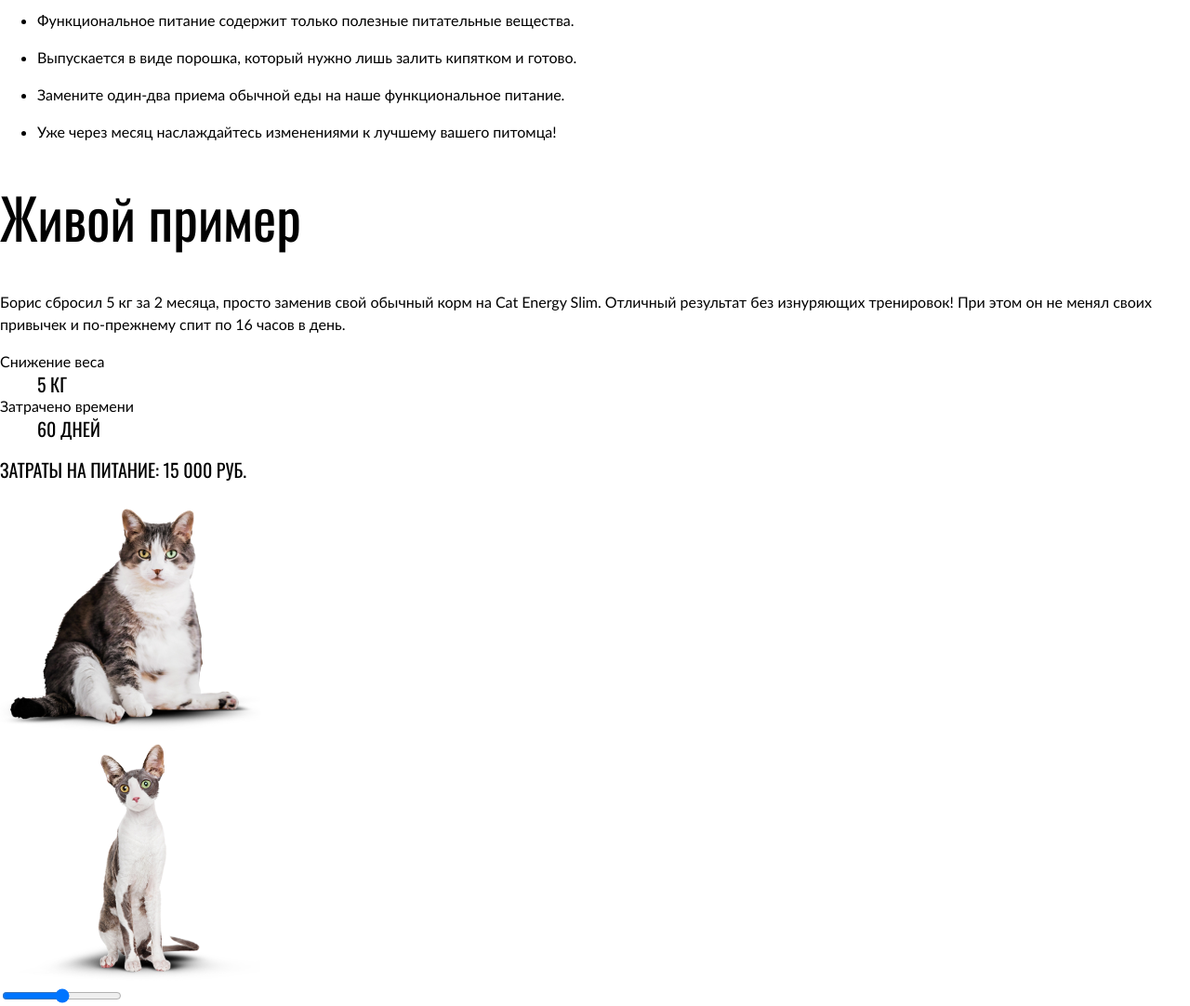
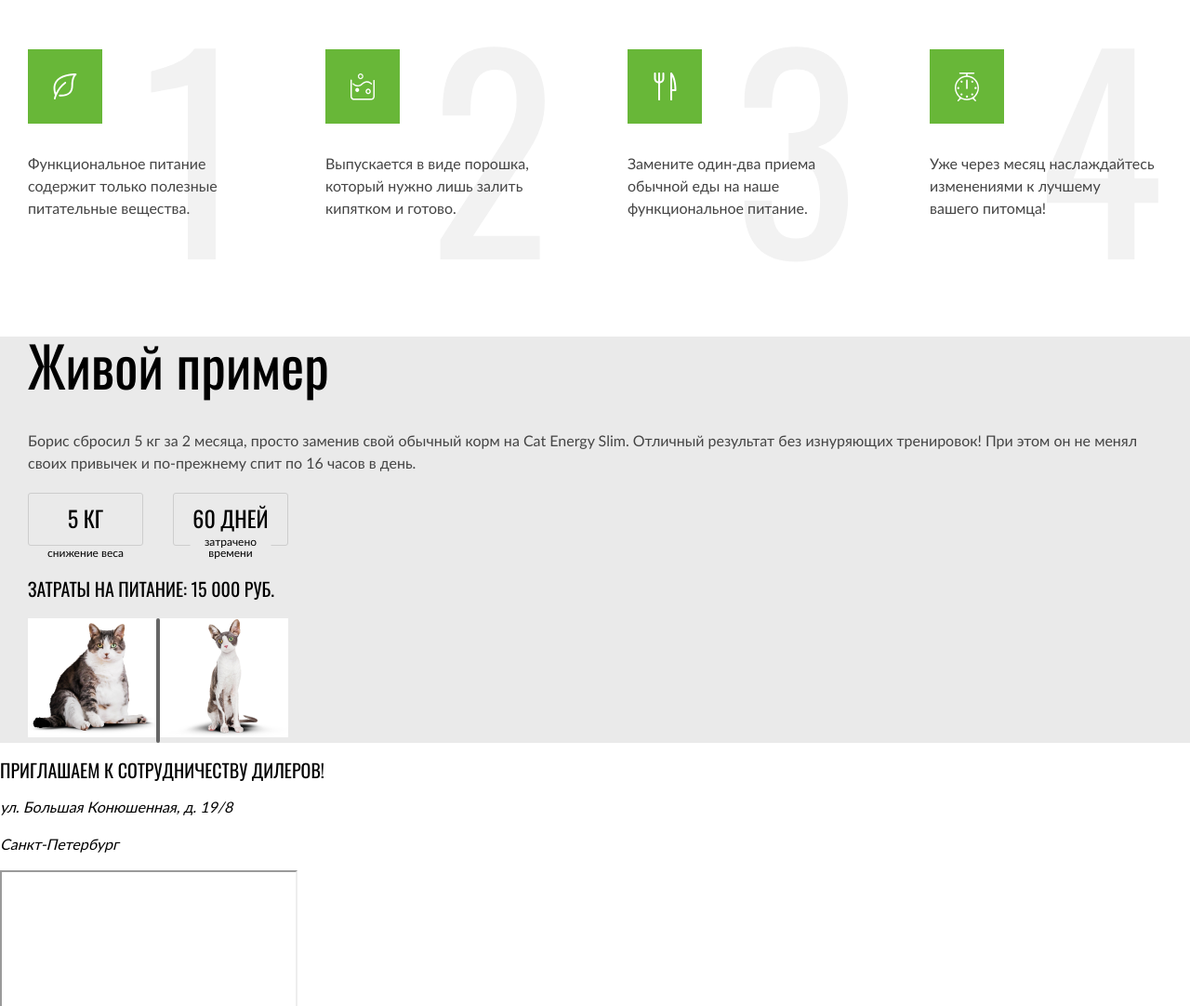
Before and after one commit to htmlacademy-adaptive/2217603-cat-energy-28, a website: page source/index.html in a window 1280 px wide. Shown: the part 1300-2382 px from the top of the page at 93% size. Drawn offline with nearby package versions, Linux system fonts and the light colour scheme; files that its build step writes are made by us from their sources; grey boxes are pictures that could not be loaded.

Commit message:
Добавляет преимущества

```diff
--- a/source/index.html
+++ b/source/index.html
@@ -91,7 +91,7 @@
           <p class="advantages__text">Замените один-два приема обычной еды на наше функциональное питание.</p>
         </li>
         <li class="advantages__item advantages__item--timing">
-          <p class="advantages__text">Уже через месяц наслаждайтесь изменениями к лучшему вашего питомца!</p>
+          <p class="advantages__text">Уже через месяц наслаждайтесь изменениями к лучшему вашего&nbsp;питомца!</p>
         </li>
       </ul>
     </section>
@@ -100,15 +100,19 @@
       <p class="example__text">Борис сбросил 5 кг за 2 месяца, просто заменив свой обычный корм на Cat Energy Slim.
         Отличный результат без изнуряющих тренировок! При этом он не менял своих привычек и по-прежнему спит по 16 часов
         в день. </p>
-      <dl class="example__list features">
-        <dt class="features__term">Снижение веса</dt>
-        <dd class="features__definition caption">5 кг</dd>
-        <dt class="features__term">Затрачено времени</dt>
-        <dd class="features__definition caption">60 дней</dd>
+      <dl class="example__list">
+        <div class="example__item feature">
+          <dt class="feature__term">снижение <span class="space space--mobile"></span>веса</dt>
+          <dd class="feature__definition caption">5 кг</dd>
+        </div>
+        <div class="example__item feature">
+          <dt class="feature__term">затрачено времени</dt>
+          <dd class="feature__definition caption">60 дней</dd>
+        </div>
       </dl>
       <p class="example__expenses caption">Затраты на питание: <span class="example__price">15 000</span> РУБ.</p>
       <div class="example__slider slider">
-        <div class="slider__before">
+        <div class="slider__item slider__item--before">
           <picture>
             <!--<source type="image/webp" media="(min-width: 768px)"
               srcset="img/slider/before-tablet.webp 1x, img/slider/before-tablet@2x.webp 2x">
@@ -119,7 +123,7 @@
               srcset="img/slider/before-mobile@2x.jpg 2x" alt="Фото кота до программы похудения.">
           </picture>
         </div>
-        <div class="slider__after">
+        <div class="slider__item slider__item--after">
           <picture>
             <!--<source type="image/webp" media="(min-width: 768px)"
               srcset="img/slider/after-tablet.webp 1x, img/slider/after-tablet@2x.webp 2x">
@@ -130,8 +134,8 @@
               srcset="img/slider/after-mobile@2x.jpg 2x" alt="Фото кота до программы похудения.">
           </picture>
         </div>
-        <input class="example__range" type="range" min="0" max="100" value="50" aria-label="Процент показа фото 'До'.">
-        <div class="example__curtain" aria-hidden="true"></div>
+        <input class="slider__range" type="range" min="0" max="100" value="50" aria-label="Процент показа фото 'До'.">
+        <div class="slider__curtain" aria-hidden="true"></div>
       </div>
     </section>
     <section class="contacts">
--- /dev/null
+++ b/source/sass/blocks/advantages.scss
@@ -0,0 +1,139 @@
+.advantages {
+  @include container;
+  margin-bottom: 49px;
+
+  @media (min-width: $tablet-width) {
+    margin-bottom: 47px;
+  }
+
+  @media (min-width: $desktop-width) {
+    margin-bottom: 69px;
+  }
+}
+
+.advantages__title {
+  margin: 0;
+  margin-bottom: 40px;
+
+  @media (max-width: $mobile-width-only) {
+    line-height: 40px;
+  }
+
+  @media (min-width: $tablet-width) {
+    margin-bottom: 32px;
+  }
+}
+
+.advantages__list {
+  @include list-reset;
+  display: flex;
+  flex-direction: column;
+  gap: 20px;
+
+  @media (min-width: $tablet-width) {
+    flex-direction: row;
+    flex-wrap: wrap;
+    justify-content: flex-start;
+    gap: 37px 153px;
+    counter-reset: section;
+  }
+
+  @media (min-width: $desktop-width) {
+    column-gap: 77px;
+    max-width: 1220px;
+    margin: 0 auto;
+  }
+}
+
+.advantages__item {
+  display: flex;
+  align-items: center;
+  gap: 20px;
+
+  &::before {
+    content: "";
+    width: 60px;
+    height: 60px;
+    background-color: $color-green;
+    background-repeat: no-repeat;
+    background-position: center;
+    flex-shrink: 0;
+  }
+
+  &--nutrition::before {
+    background-image: url("../img/icons/icon-leaf.svg");
+    // background-image: url("../img/sprite.svg#icon-leaf");
+  }
+
+  &--boiling::before {
+    background-image: url("../img/icons/icon-water.svg");
+    // background-image: url("../img/sprite.svg#icon-water");
+  }
+
+  &--feeding::before {
+    background-image: url("../img/icons/icon-food.svg");
+    // background-image: url("../img/sprite.svg#icon-food");
+  }
+
+  &--timing::before {
+    background-image: url("../img/icons/icon-time.svg");
+    // background-image: url("../img/sprite.svg#icon-time");
+  }
+
+  @media (min-width: $tablet-width) {
+    position: relative;
+    min-height: 280px;
+    flex-direction: column;
+    align-items: flex-start;
+    padding: 40px 0 57px;
+    gap: 31px;
+
+    &--nutrition {
+      max-width: 230px;
+    }
+
+    &--boiling {
+      max-width: 246px;
+    }
+
+    &--feeding {
+      max-width: 248px;
+    }
+
+    &--timing {
+      max-width: 250px;
+    }
+
+    &::before {
+      width: 80px;
+      height: 80px;
+    }
+
+    &::after {
+      @include font(280px, 280px);
+      position: absolute;
+      top: 0;
+      right: 0;
+      counter-increment: section;
+      content: counter(section);
+      font-family: "Oswald", "Arial", sans-serif;
+      color: $color-background;
+      z-index: -1;
+    }
+  }
+
+  @media (min-width: $desktop-width) {
+    &--nutrition {
+      margin-right: 13px;
+    }
+
+    &--boiling {
+      margin-right: 2px;
+    }
+  }
+}
+
+.advantages__text {
+  margin: 0;
+  color: $color-grey;
+}
--- /dev/null
+++ b/source/sass/blocks/example.scss
@@ -0,0 +1,51 @@
+.example {
+  @include container;
+  // position: relative;
+  padding-top: 25px;
+  padding-bottom: 40px;
+  background-color: $color-smoky-white;
+
+  // &::before {
+  //   @media (min-width: $tablet-width) {
+  //     content: "";
+  //     position: absolute;
+  //     top: 0;
+  //     left: 0;
+  //     width: 100%;
+  //     height: 1px;
+  //     background-color: $color-background-after;
+  //   }
+
+  //   @media (min-width: $desktop-width) {
+  //     display: none;
+  //   }
+  // }
+}
+
+.example__title {
+  margin: 0;
+  margin-bottom: 40px;
+
+  @media (max-width: $mobile-width-only) {
+    line-height: 40px;
+  }
+}
+
+.example__text {
+  margin: 0;
+  margin-bottom: 20px;
+  color: $color-grey;
+}
+
+.example__list {
+  margin: 0;
+  margin-bottom: 20px;
+  display: flex;
+  gap: 32px;
+  padding-bottom: 14px;
+}
+
+.example__expenses {
+  margin: 0;
+  margin-bottom: 20px;
+}
--- /dev/null
+++ b/source/sass/blocks/feature.scss
@@ -0,0 +1,24 @@
+.feature {
+  position: relative;
+  max-width: 124px;
+  width: 100%;
+  text-align: center;
+  border: 1px solid $color-extra-light-grey;
+  border-radius: 3px;
+  padding: 14px 14px 17px;
+}
+
+.feature__term {
+  @include font (12px, 12px);
+  width: 87px;
+  position: absolute;
+  bottom: -15px;
+  left: 50%;
+  transform: translateX(-50%);
+  background-color: $color-smoky-white;
+}
+
+.feature__definition {
+  @include font (24px, 24px);
+  margin: 0;
+}
--- a/source/sass/blocks/hero.scss
+++ b/source/sass/blocks/hero.scss
@@ -61,7 +61,6 @@
       background-image: url("../img/hero/cat-bg-desktop.jpg");
       background-position: left;
       background-size: cover;
-      // top: -112px;
       left: 50%;
       width: 50%;
       height: 694px;
--- a/source/sass/blocks/program.scss
+++ b/source/sass/blocks/program.scss
@@ -15,7 +15,8 @@
     left: 22px;
     width: 50px;
     height: 53px;
-    background-image: url("../img/programs/cat-slim.svg");
+    background-image: url("../img/icons/cat-slim.svg");
+    // background-image: url("../img/sprite.svg#cat-slim");
   }
 
   &--pro::before {
@@ -23,7 +24,8 @@
     left: 13px;
     width: 67px;
     height: 50px;
-    background-image: url("../img/programs/cat-pro.svg");
+    background-image: url("../img/icons/cat-pro.svg");
+    // background-image: url("../img/sprite.svg#cat-slim");
   }
 
 
@@ -86,11 +88,12 @@
 
 .program__text {
   position: relative;
-  color: $color-grey;
   margin: 0;
   margin-bottom: 38px;
 
   @media (max-width: $mobile-width-only) {
+    color: $color-grey;
+
     &::after {
       content: "";
       position: absolute;
--- a/source/sass/blocks/programs-block.scss
+++ b/source/sass/blocks/programs-block.scss
@@ -1,6 +1,14 @@
 .programs-block {
   @include container;
   margin-bottom: 20px;
+
+  @media (min-width: $tablet-width) {
+    margin-bottom: 45px;
+  }
+
+  @media (min-width: $desktop-width) {
+    margin-bottom: 71px;
+  }
 }
 
 .programs-block__list {
--- a/source/sass/blocks/site.scss
+++ b/source/sass/blocks/site.scss
@@ -57,12 +57,6 @@
     }
   }
 
-  // @media (min-width: $tablet-width) {
-  //   &:not(:last-of-type) {
-  //     margin-right: 35px;
-  //   }
-  // }
-
   &--current a {
     @media (min-width: $tablet-width) {
       border-bottom: 2px solid $color-green;
--- /dev/null
+++ b/source/sass/blocks/slider.scss
@@ -0,0 +1,45 @@
+.slider {
+  display: grid;
+  grid-template-columns: var(--persent, 50%) 1fr;
+  width: 280px;
+}
+
+.slider__item {
+  grid-row: 1/2;
+  display: flex;
+  overflow: hidden;
+
+  &--before {
+    grid-column: 1/2;
+  }
+
+  &--after {
+    grid-column: 2/3;
+    justify-content: flex-end;
+    // filter: grayscale(1);
+    // z-index: -1;   /*нужен только из-за filter*/
+  }
+}
+
+.slider__range {
+  grid-column: 1/-1;
+  grid-row: 1/2;
+  // background: F005;
+  height: 100%;
+  margin: 0;
+  opacity: 0;
+}
+
+.slider__curtain {
+  grid-column: 1/2;
+  grid-row: 1/2;
+  justify-self: end;
+  display: flex;
+  align-items: center;
+  justify-content: center;
+  width: 4px;
+  transform: translateX(50%);
+  background: $color-muddy-grey;
+  border-radius: 2px;
+  pointer-events: none;
+}
--- /dev/null
+++ b/source/sass/blocks/space.scss
@@ -0,0 +1,23 @@
+.space {
+  &::after {
+    content: "\A";
+  }
+
+  &--mobile::after {
+    @media (max-width: $mobile-width-only) {
+      white-space: pre;
+    }
+  }
+
+  &--tablet::after {
+    @media (min-width: $tablet-width) and (max-width: $tablet-width-only) {
+      white-space: pre;
+    }
+  }
+
+  &--desktop::after {
+    @media (min-width: $desktop-width) {
+      white-space: pre;
+    }
+  }
+}
--- a/source/sass/style.scss
+++ b/source/sass/style.scss
@@ -22,7 +22,10 @@
 @import "./blocks/hero.scss";
 @import "./blocks/programs-block.scss";
 @import "./blocks/program.scss";
-// @import "./blocks/advantages.scss";
+@import "./blocks/advantages.scss";
+@import "./blocks/example.scss";
+@import "./blocks/feature.scss";
+@import "./blocks/slider.scss";
 // @import "./blocks/services.scss";
 // @import "./blocks/search-hotel.scss";
 // @import "./blocks/map.scss";
@@ -40,4 +43,4 @@
 // @import "./blocks/multimedia-card.scss";
 // @import "./blocks/likes.scss";
 // @import "./blocks/video-show.scss";
-// @import "./blocks/space.scss";
+@import "./blocks/space.scss";
--- a/source/sass/variables.scss
+++ b/source/sass/variables.scss
@@ -9,7 +9,9 @@
 $color-background: #f2f2f2;
 $color-background-hover: #ebebeb;
 $color-background-after: #e6e6e6;
+$color-smoky-white: #eaeaea;
 $color-light-grey: #d9d9d9;
+$color-extra-light-grey: #cdcdcd;
 $logo-footer-hover: #3e3e3e;
 $logo-footer-active: #6b6b6b;
 $color-error: #ff8282;
```
Also changed, not shown: source/img/icons/cat-pro.svg (renamed from source/img/programs/cat-pro.svg), source/img/icons/cat-slim.svg (renamed from source/img/programs/cat-slim.svg).
